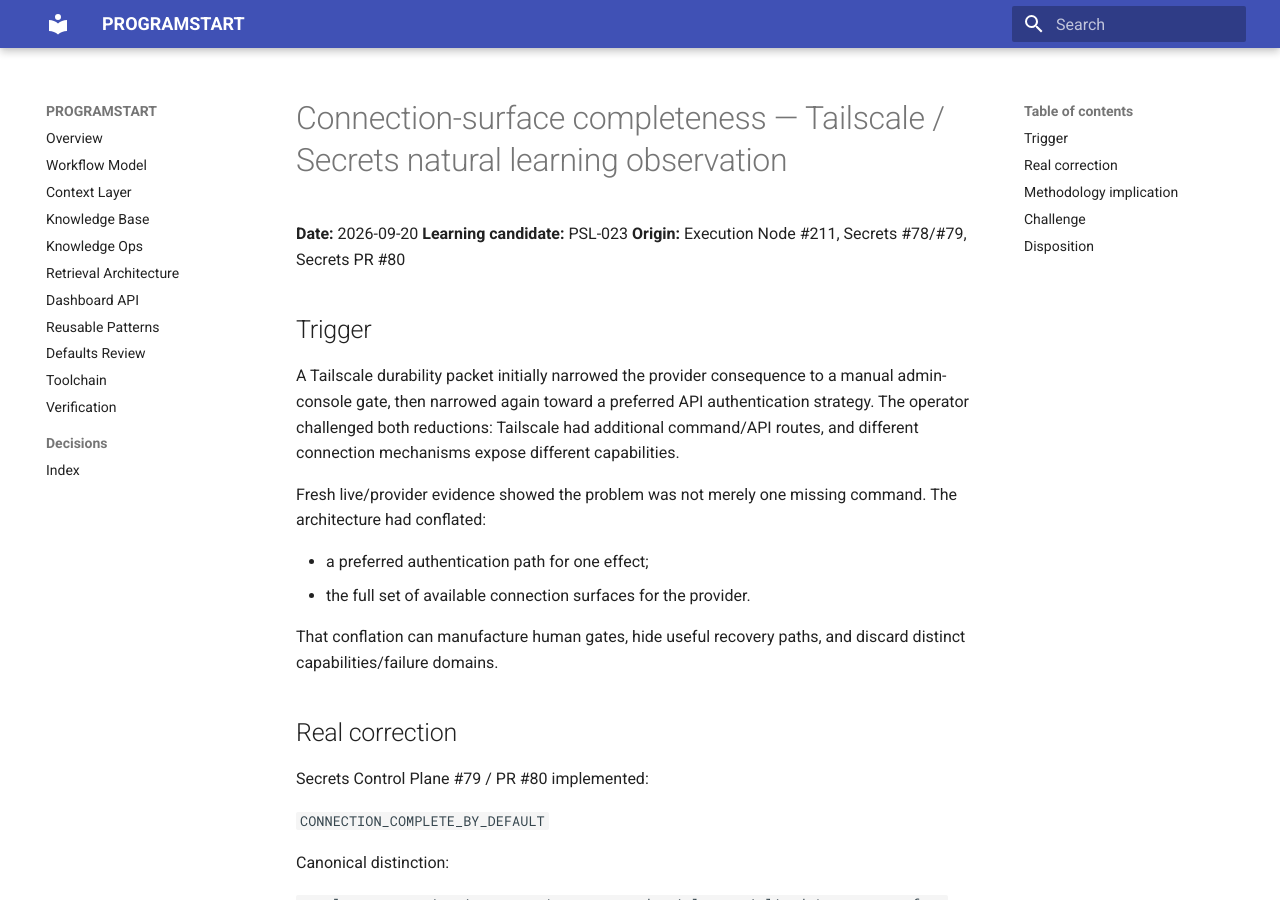
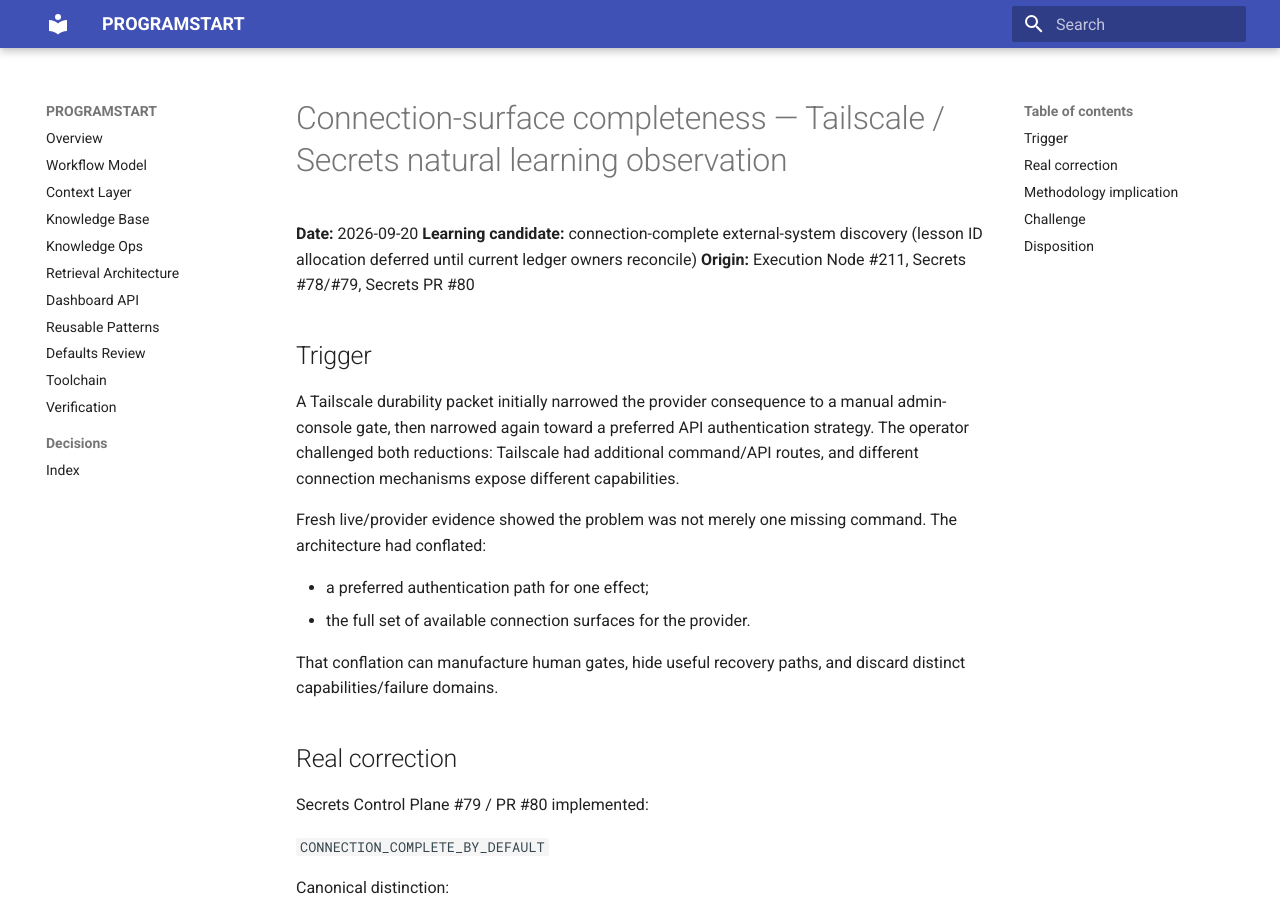
Before and after one commit to GrahamArdent/PROGRAMSTART, an MkDocs documentation site: the page built from docs/acceptance/observations/2026-09-20-connection-surface-completeness.md, in a window 1280 px wide and 900 px high. Built offline with MkDocs 1.6.1 and Material for MkDocs 9.7.7, drawn with Linux system fonts in a browser that asks for light colours; some of the changed text lies outside the part shown.

Commit message:
fix(#124): avoid colliding learning identity

```diff
--- a/docs/acceptance/observations/2026-09-20-connection-surface-completeness.md
+++ b/docs/acceptance/observations/2026-09-20-connection-surface-completeness.md
@@ -1,7 +1,7 @@
 # Connection-surface completeness — Tailscale / Secrets natural learning observation
 
 **Date:** 2026-09-20
-**Learning candidate:** PSL-023
+**Learning candidate:** connection-complete external-system discovery (lesson ID allocation deferred until current ledger owners reconcile)
 **Origin:** Execution Node #211, Secrets #78/#79, Secrets PR #80
 
 ## Trigger
@@ -57,7 +57,7 @@
 
 ## Disposition
 
-`PSL-023=IMPLEMENTED`
+`LEARNING_DISPOSITION=IMPLEMENTED_BEHAVIOR / LESSON_ID_ALLOCATION_DEFERRED`
 
 Natural validation is still required on the next unrelated provider/system with multiple viable connection surfaces.
 
```
